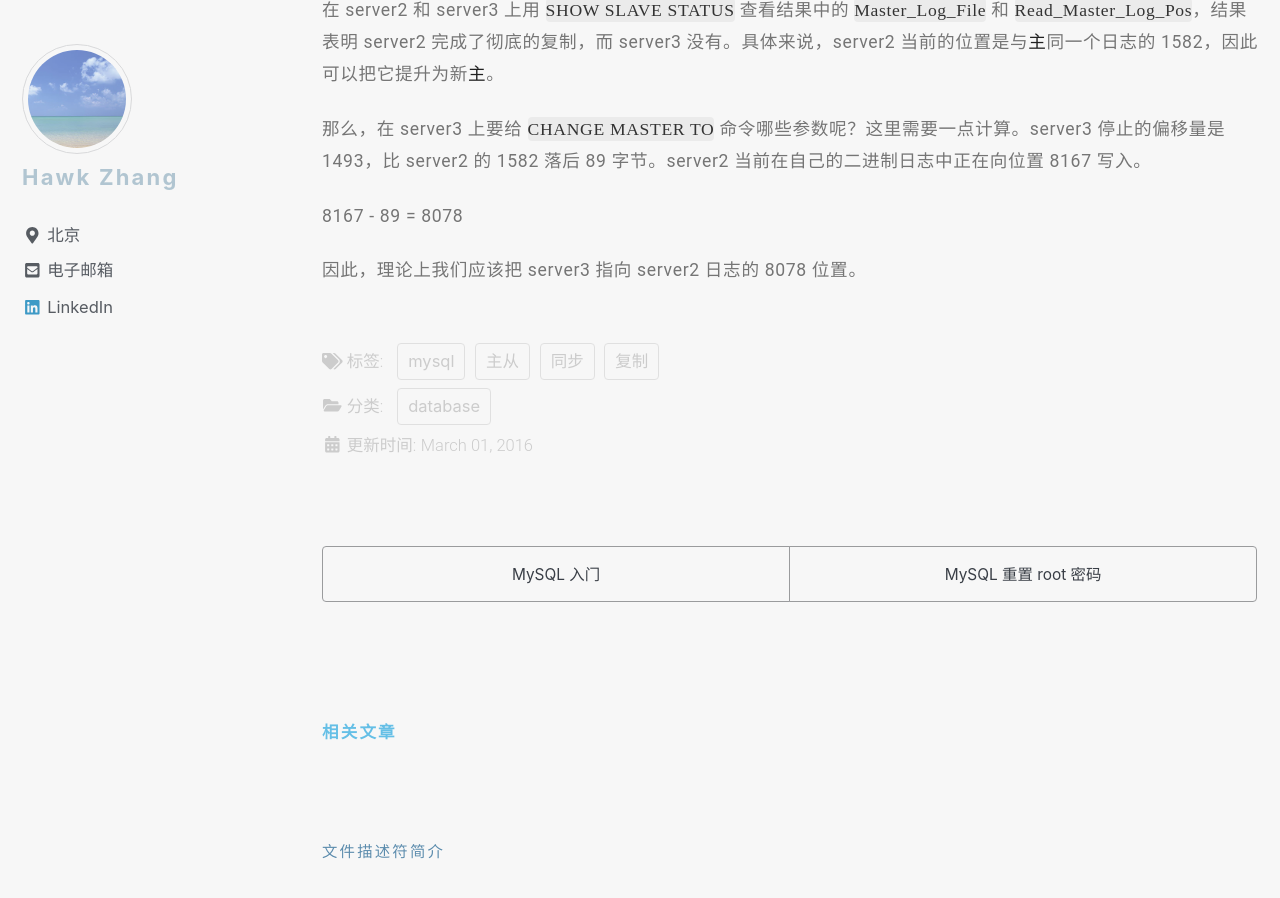
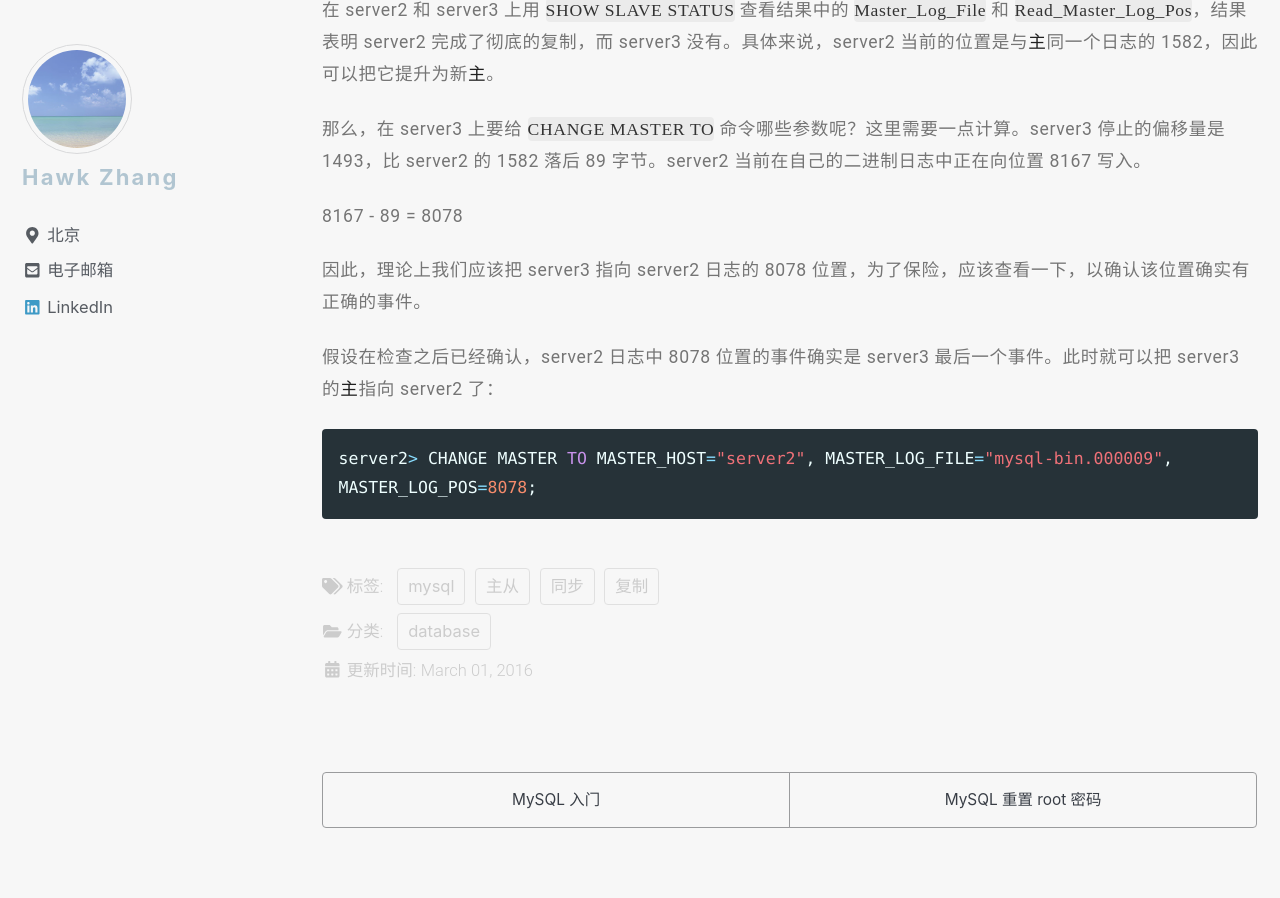
Before and after one commit to narru888/linotes_note, a Jekyll site: the page built from _posts/mysql/2016-03-01-master.slave.md, in a window 1280 px wide and 900 px high, scrolled down 53704 px. Built offline with Jekyll 4.4.1, drawn with Linux system fonts in a browser that asks for light colours; nearby versions of some CDN libraries; a script that is not in the unit is left out.

Commit message:
update on 2018-08-16 14:40:01 CST

````diff
--- a/_posts/mysql/2016-03-01-master.slave.md
+++ b/_posts/mysql/2016-03-01-master.slave.md
@@ -1662,4 +1662,11 @@ $ pt-table-checksum --replicate=test.checksum <master_host>
 
 8167 - 89 = 8078
 
-因此，理论上我们应该把 server3 指向 server2 日志的 8078 位置。
+因此，理论上我们应该把 server3 指向 server2 日志的 8078 位置，为了保险，应该查看一下，以确认该位置确实有正确的事件。
+
+假设在检查之后已经确认，server2 日志中 8078 位置的事件确实是 server3 最后一个事件。此时就可以把 server3 的*主*指向 server2 了：
+
+```sql
+server2> CHANGE MASTER TO MASTER_HOST="server2", MASTER_LOG_FILE="mysql-bin.000009",
+MASTER_LOG_POS=8078;
+```
````
